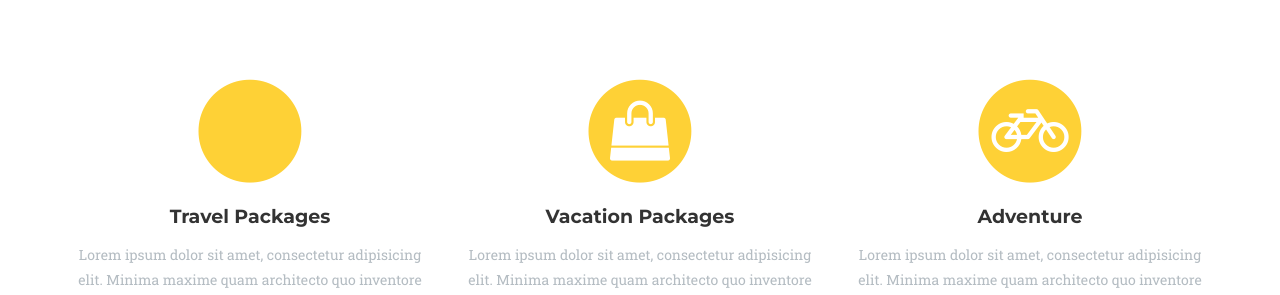
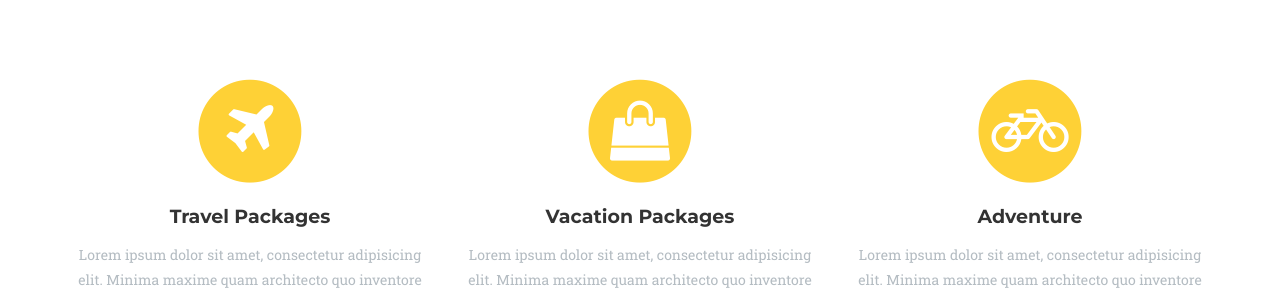
Before and after one commit to gauravmanandhar/apekshatravels.com.np, a Jekyll site: the page built from index.html, in a window 1280 px wide and 900 px high, scrolled down 838 px. Shown: the part 155-450 px from the top of the window. Built offline with Jekyll 4.4.1, drawn with Linux system fonts in a browser that asks for light colours; some web fonts are replaced.

Commit message:
Added Plane Icon

```diff
--- a/_includes/services.html
+++ b/_includes/services.html
@@ -11,7 +11,7 @@
                 <div class="col-md-4">
                     <span class="fa-stack fa-4x">
                         <i class="fa fa-circle fa-stack-2x text-primary"></i>
-                        <i class="fa fa-airplane fa-stack-1x fa-inverse"></i>
+                        <i class="fa fa-plane fa-stack-1x fa-inverse"></i>
                     </span>
                     <h4 class="service-heading">Travel Packages</h4>
                     <p class="text-muted">Lorem ipsum dolor sit amet, consectetur adipisicing elit. Minima maxime quam architecto quo inventore harum ex magni, dicta impedit.</p>
```
